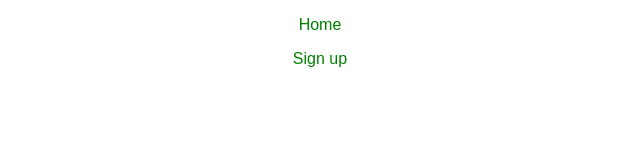
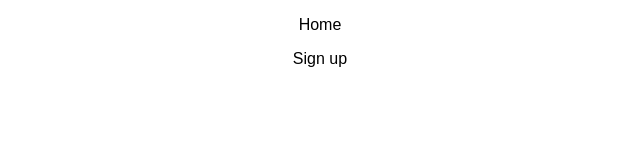
Before and after one commit to vinglfm/travels, a React (Create React App) app: page / in a window 1280 px wide. Shown: the top 160 px of the page, without its empty margins (320-960 px from the left). Built offline with nearby package versions, Linux system fonts and the light colour scheme.

Commit message:
removed not used propertes

```diff
--- a/src/App.js
+++ b/src/App.js
@@ -5,7 +5,7 @@ import './App.css';
 class App extends Component {
   render() {
     return (
-      <div className="App">
+      <div className="app">
         <Home/>
       </div>
     );
--- a/src/App.scss
+++ b/src/App.scss
@@ -1,4 +1,3 @@
-.App {
+.app {
   text-align: center;
-  color: green;
 }
--- a/src/components/Home/Home.scss
+++ b/src/components/Home/Home.scss
@@ -19,16 +19,10 @@
 
       &__input {
         box-sizing: border-box;
-        -webkit-box-sizing: border-box;
-        -moz-box-sizing: border-box;
         border: 1px solid #BEBEBE;
         padding: 7px;
         width: 97%;
-        margin: 0px;
-        -webkit-transition: all 0.30s ease-in-out;
-        -moz-transition: all 0.30s ease-in-out;
-        -ms-transition: all 0.30s ease-in-out;
-        -o-transition: all 0.30s ease-in-out;
+        margin: 0;
         outline: none;
 
           &:focus {
@@ -64,7 +58,7 @@
           background: #3b5998;
           border: 1px solid rgba(0, 0, 0, 0.1);
           border-radius: .25rem;
-          color: #fff;
+          color: white;
           padding: 6px 12px;
           cursor: pointer;
         }
```
